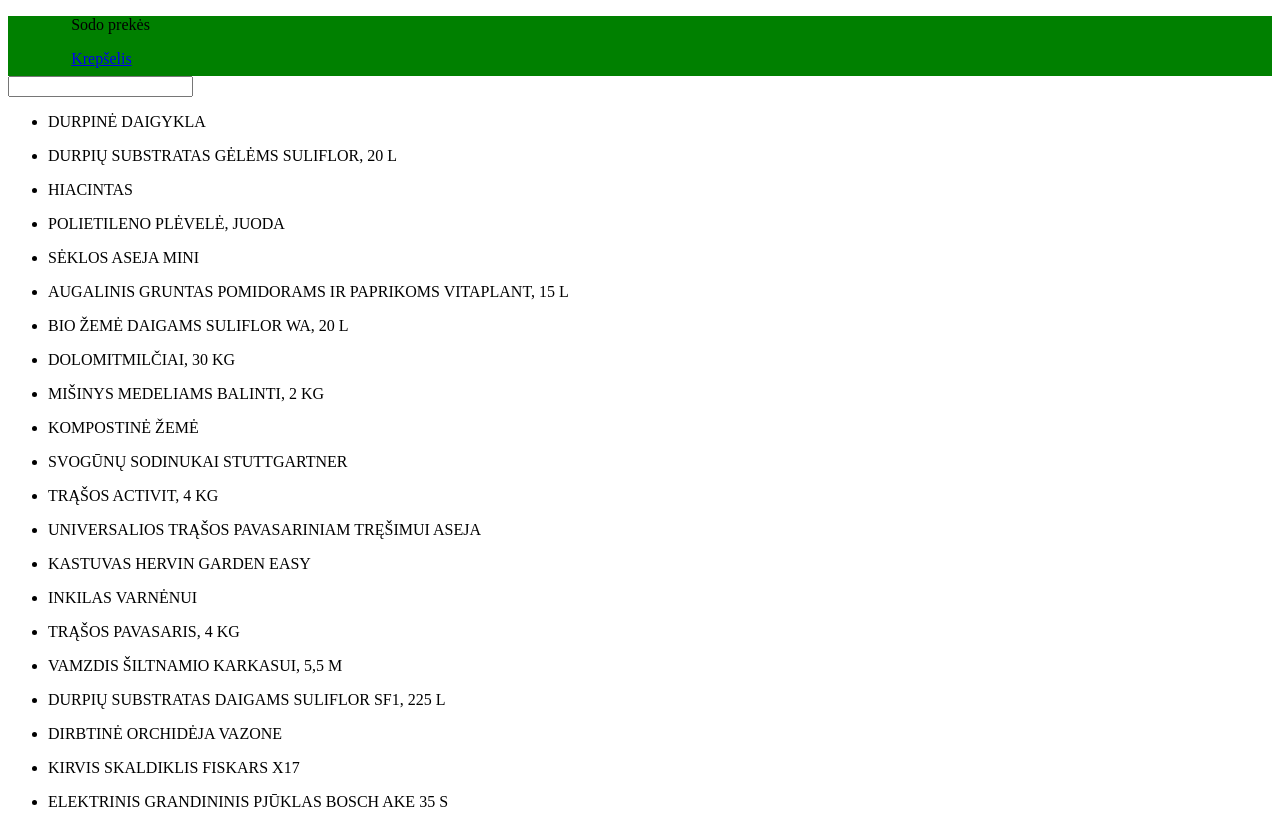
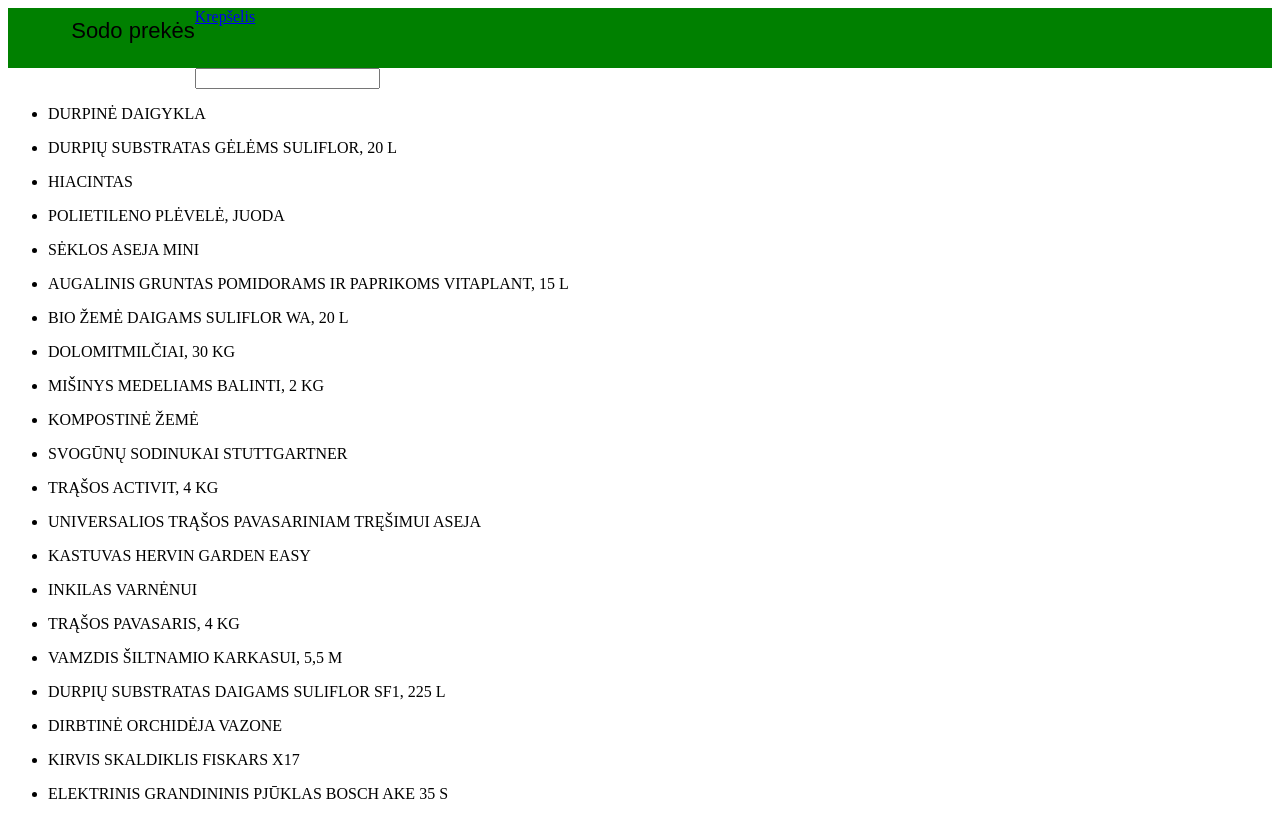
Before and after one commit to Vytenis11/nfq, a plain HTML site: page index.html in a window 1280 px wide. Shown: the top 814 px of the page. Drawn offline with nearby package versions, Linux system fonts and the light colour scheme; a script that the page names is missing.

Commit message:
Update style.css

```diff
--- a/style.css
+++ b/style.css
@@ -11,3 +11,11 @@
 	color:black;
 	margin-top:2px;
 }
+#subheader p{
+	float:left;
+	margin-top:10px;
+	height:34px;
+	font-size:22px;
+	font-style:bold;
+	font-family:"Arial";
+}
```
